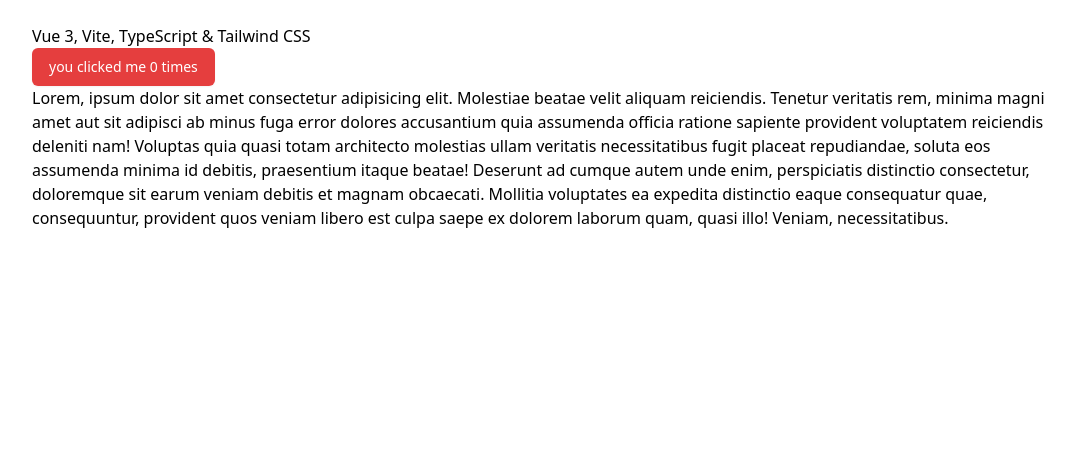
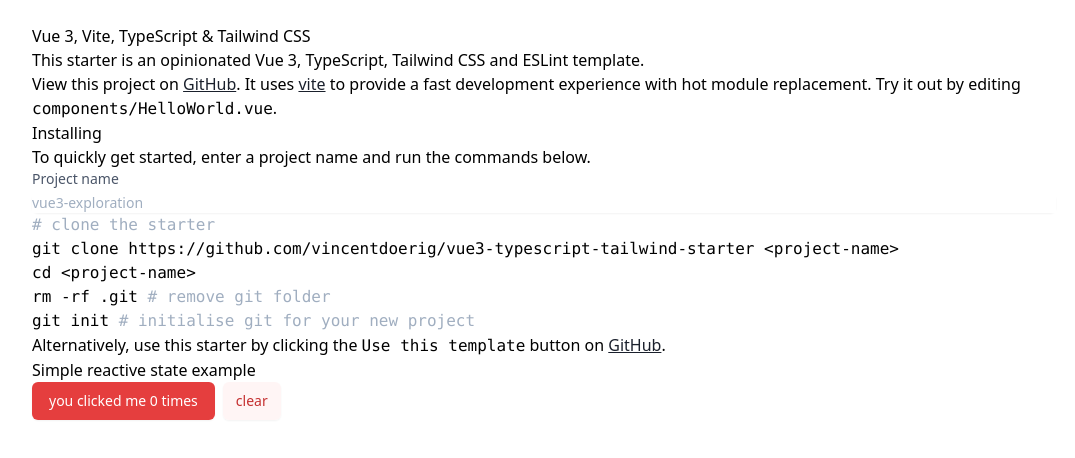
Before and after one commit to vincentdoerig/vue3-typescript-tailwind-starter, a Vue app: page / in a window 1280 px wide. Shown: the top 458 px of the page, without its empty margins (96-1171 px from the left). Built offline with nearby package versions, Linux system fonts and the light colour scheme; a web font is replaced by a local one; what @tailwindcss/ui would draw is missing.

Commit message:
docs: create installation procedure

```diff
--- a/src/components/HelloWorld.vue
+++ b/src/components/HelloWorld.vue
@@ -1,21 +1,67 @@
 <template>
   <div class="prose max-w-none">
     <h1>{{ msg }}</h1>
-    <span class="inline-flex rounded-md shadow-sm">
+    <p class="lead">
+      This starter is an opinionated Vue 3, TypeScript, Tailwind CSS and ESLint template.
+    </p>
+    <p>
+      View this project on <a
+        href="https://github.com/vincentdoerig/vue3-typescript-tailwind-starter"
+      >GitHub</a>. It uses <a href="https://github.com/vitejs/vite">vite</a> to provide a fast development experience with hot module replacement. Try it out by editing <code>components/HelloWorld.vue</code>.
+    </p>
+    <h2>Installing</h2>
+    <p>To quickly get started, enter a project name and run the commands below.</p>
+    <div>
+      <label
+        for="project-name"
+        class="block text-sm font-medium leading-5 text-gray-700"
+      >Project name</label>
+      <div class="relative mt-1 rounded-md shadow-sm">
+        <input
+          id="project-name"
+          v-model="name"
+          class="block w-full form-input sm:text-sm sm:leading-5"
+          placeholder="vue3-exploration"
+          aria-describedby="text-description"
+        >
+      </div>
+    </div>
+    <pre><span class="text-gray-500"># clone the starter</span>
+git clone https://github.com/vincentdoerig/vue3-typescript-tailwind-starter {{ name || '&lt;project-name&gt;' }}
+cd {{ name || '&lt;project-name&gt;' }}
+rm -rf .git <span class="text-gray-500"># remove git folder</span>
+git init <span class="text-gray-500"># initialise git for your new project</span></pre>
+    <p>
+      Alternatively, use this starter by clicking the <code>Use this template</code> button on <a
+        href="https://github.com/vincentdoerig/vue3-typescript-tailwind-starter"
+      >GitHub</a>.
+    </p>
+    <h2>Simple reactive state example</h2>
+    <div class="flex">
+      <span class="inline-flex mr-2 rounded-md shadow-sm">
         <button
           type="button"
-        class="inline-flex items-center px-4 py-2 text-sm font-medium leading-5 text-white transition duration-150 ease-in-out bg-red-600 border border-transparent rounded-md hover:bg-red-500 focus:outline-none focus:border-red-700 focus:shadow-outline-red active:bg-red-700"
+          class="inline-flex items-center px-4 py-2 text-sm font-medium leading-5 text-white transition duration-150 ease-in-out bg-red-600 border border-transparent rounded-md hover:bg-red-500 focus:outline-none focus:border-red-700 focus:shadow-outline-red active:bg-red-700 tabular-nums"
           @click="count++"
         >
           you clicked me {{ count }} times
         </button>
       </span>
-    <p>Lorem, ipsum dolor sit amet consectetur adipisicing elit. Molestiae beatae velit aliquam reiciendis. Tenetur veritatis rem, minima magni amet aut sit adipisci ab minus fuga error dolores accusantium quia assumenda officia ratione sapiente provident voluptatem reiciendis deleniti nam! Voluptas quia quasi totam architecto molestias ullam veritatis necessitatibus fugit placeat repudiandae, soluta eos assumenda minima id debitis, praesentium itaque beatae! Deserunt ad cumque autem unde enim, perspiciatis distinctio consectetur, doloremque sit earum veniam debitis et magnam obcaecati. Mollitia voluptates ea expedita distinctio eaque consequatur quae, consequuntur, provident quos veniam libero est culpa saepe ex dolorem laborum quam, quasi illo! Veniam, necessitatibus.</p>
+      <span class="inline-flex rounded-md shadow-sm">
+        <button
+          type="button"
+          class="inline-flex items-center px-3 py-2 text-sm font-medium leading-4 text-red-700 transition duration-150 ease-in-out bg-red-100 border border-transparent rounded-md hover:bg-red-50 focus:outline-none focus:border-red-300 focus:shadow-outline-red active:bg-red-200"
+          @click="count = 0"
+        >
+          clear
+        </button>
+      </span>
+    </div>
   </div>
 </template>
 
 <script lang="ts">
-import { defineComponent, toRef } from 'vue'
+import { defineComponent, toRef, ref } from 'vue'
 import { globalState } from '../store'
 
 export default defineComponent({
@@ -29,7 +75,14 @@
   setup() {
     return {
       count: toRef(globalState, 'count'),
+      name: ref(''),
     }
   },
 })
 </script>
+
+<style>
+.prose a {
+  @apply text-gray-900 underline !important;
+}
+</style>
```
Lines whose indentation alone changed are shown as unchanged.
